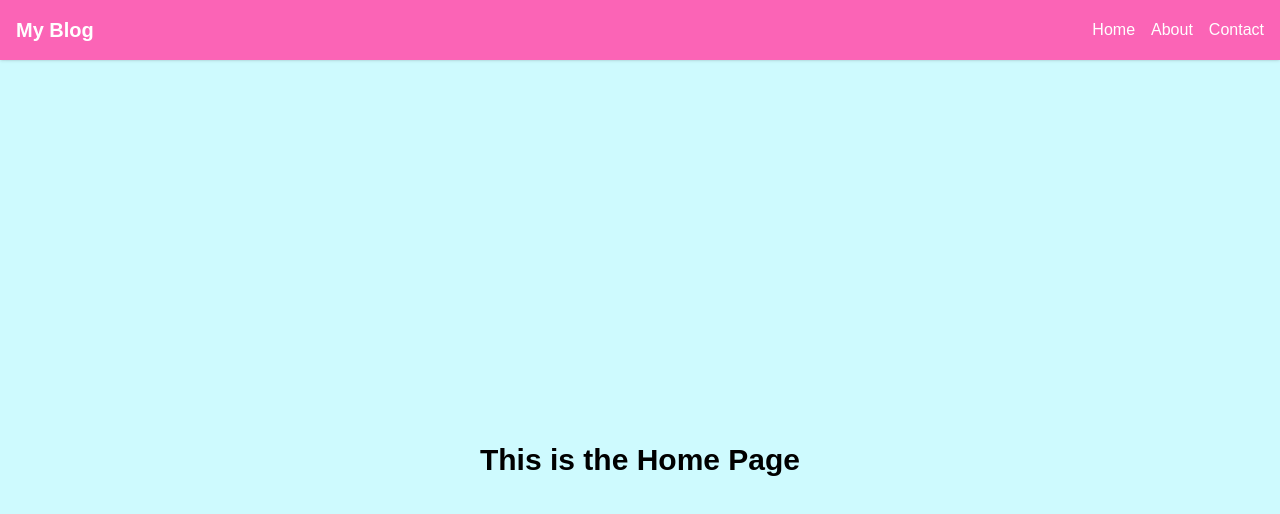
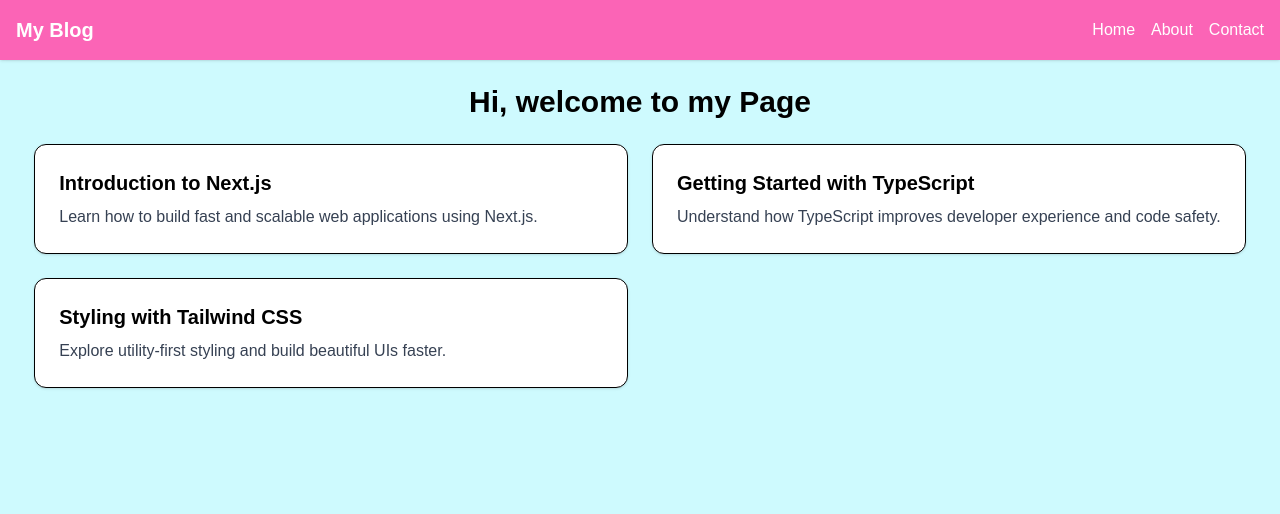
Before and after one commit to Peter-Adjao/alx-project-0x02-setup, a Next.js app in the folder alx-project-0x02/: page /home in a window 1280 px wide. Shown: the top 514 px of the page. Built offline with nearby package versions, Linux system fonts and the light colour scheme.

Commit message:
created Card.tsx and modified index.tsx and home.tsx

```diff
--- /dev/null
+++ b/alx-project-0x02/components/common/Card.tsx
@@ -0,0 +1,11 @@
+// components/common/Card.tsx
+import { CardProps } from "@/interfaces";
+
+export default function Card({ title, content }: CardProps) {
+  return (
+    <div className="border rounded-xl shadow p-6 bg-white hover:shadow-lg transition-all">
+      <h2 className="text-xl font-semibold mb-2">{title}</h2>
+      <p className="text-gray-700">{content}</p>
+    </div>
+  );
+}
--- a/alx-project-0x02/interfaces/index.ts
+++ b/alx-project-0x02/interfaces/index.ts
@@ -0,0 +1,5 @@
+// interfaces/index.ts
+export interface CardProps {
+  title: string;
+  content: string;
+}
--- a/alx-project-0x02/pages/home.tsx
+++ b/alx-project-0x02/pages/home.tsx
@@ -1,12 +1,31 @@
 import Header from "../components/layout/Header";
+import Card from "@/components/common/Card";
 
 export default function HomePage() {
   return (
     <>
 <Header />{/*render the header */}
 
-    <main className="min-h-screen flex items-center justify-center bg-cyan-100 text-black">
-      <h1 className="text-3xl font-bold">This is the Home Page</h1>
+    <main className="min-h-screen flex flex-col items-center gap-6 p-6 bg-cyan-100 text-black">
+
+      <h1 className="text-3xl font-bold">Hi, welcome to my Page</h1>
+
+      {/*Card component */}
+        <div className="grid md:grid-cols-2 gap-6">
+          <Card
+            title="Introduction to Next.js"
+            content="Learn how to build fast and scalable web applications using Next.js."
+          />
+          <Card
+            title="Getting Started with TypeScript"
+            content="Understand how TypeScript improves developer experience and code safety."
+          />
+          <Card
+            title="Styling with Tailwind CSS"
+            content="Explore utility-first styling and build beautiful UIs faster."
+          />
+        </div>
+
     </main>
 
     </>
```
